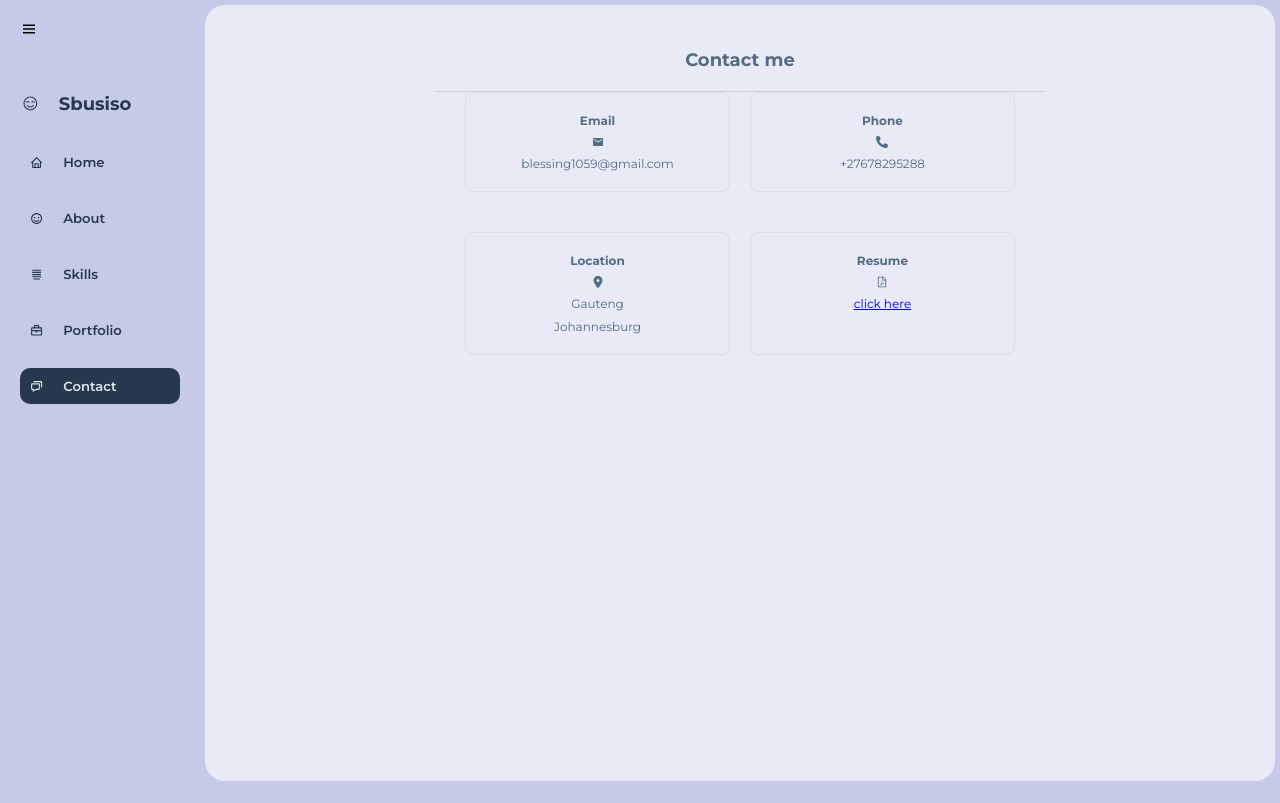
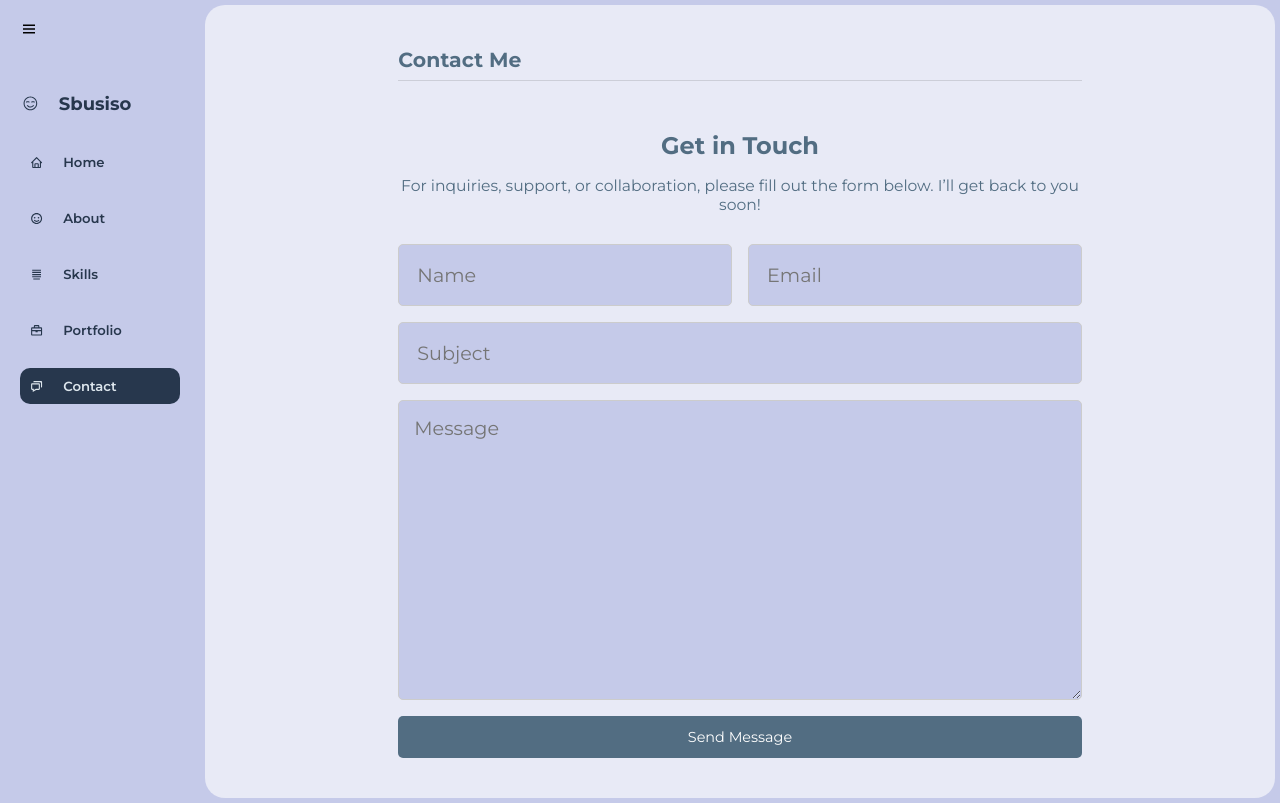
Before and after one commit to Mdlalose4life/Portfolio, a React (Vite) app: page /contact in a window 1280 px wide. Built offline with nearby package versions, Linux system fonts and the light colour scheme.

Commit message:
The chat function

```diff
--- a/src/components/Contact.jsx
+++ b/src/components/Contact.jsx
@@ -1,55 +1,50 @@
-import React from 'react'
-import { MdEmail } from "react-icons/md";
-import { FaPhoneAlt } from "react-icons/fa";
-import { FaLocationDot } from "react-icons/fa6";
-import { AiOutlineFilePdf } from "react-icons/ai";
+import "../styles/contact.css";
 import Divider from '@mui/material/Divider';
-import '../styles/contact.css'
-import { Link } from 'react-router-dom';
-
-const resume = [{
-  resume_Link : 'https://drive.google.com/file/d/17sllFc5IXI8Pid1IfNAtkIfN4SMtYEMP/view?usp=sharing',
-}];
-
+import { Typography} from '@mui/material';
 
 const Contact = () => {
   return (
-    <div className='contact--me--controller'>
-      <div className='contact--me--title--controller'>
-        <h2>Contact me</h2>
+    <div className="contact-container">
+      <div className="contact-me">
+        <Typography><h4>Contact Me</h4></Typography>
       </div>
-        <Divider/>
-      <div className='contact--and--icons--controller'>
-        <div className='icons--controller'>
-          <div className='email--icon'>
-            <div className='email--text'>Email</div>
-              <MdEmail />
-            <div className='email--name'>blessing1059@gmail.com</div>
-          </div>
-          <div className='phone--icon'>
-            <div className='phone--text'>Phone</div>
-            <FaPhoneAlt/>
-            <div className='email--name'>+27678295288</div>
-          </div>
-          <div className='location--icon'>
-            <div className='location--text'>Location</div>
-            <FaLocationDot/>
-            <div className='kzn--text'>Gauteng</div>
-            <div className='new--text'>Johannesburg</div>
-          </div>
-          <div className='resume--icon'>
-          <div className='resume--text'>Resume</div>
-            <AiOutlineFilePdf />
-            {resume.map((item)=>(
-              <Link to={item.resume_Link}>
-                <div className='click--text'>click here</div>
-              </Link>
-            ))}
-          </div>
+      <Divider/>
+      <div className="contact-header">
+        <h1>Get in Touch</h1>
+        <p>For inquiries, support, or collaboration, please fill out the form below. I’ll get back to you soon!</p>
+      </div>
+      <form className="contact-form">
+        <div className="input-group">
+          <input
+            type="text"
+            className="input-field"
+            placeholder="Name"
+            required
+          />
+          <input
+            type="email"
+            className="input-field"
+            placeholder="Email"
+            required
+          />
         </div>
-      </div>
+        <input
+          type="text"
+          className="input-field full-width"
+          placeholder="Subject"
+          required
+        />
+        <textarea
+          className="textarea-field"
+          placeholder="Message"
+          required
+        ></textarea>
+        <button type="submit" className="submit-button">
+          Send Message
+        </button>
+      </form>
     </div>
-  )
-}
+  );
+};
 
-export default Contact
+export default Contact;
--- a/src/styles/contact.css
+++ b/src/styles/contact.css
@@ -1,81 +1,117 @@
-.contact--me--controller {
-    padding: 20px;
-    max-width: 800px;
+.contact-container {
+  width: 70%;
   margin: 0 auto;
+  padding: 16px;
   color: #526d82;
+  min-width: 320;
 }
 
-  .contact--me--title--controller {
-    text-align: center;
-    margin-bottom: 20px;
+.contact-header {
+  display: flex;
+  flex-direction: column;
+  align-content: center;
+  align-items: center;
+
 }
 
-  .contact--and--icons--controller {
-    display: flex;
-    flex-wrap: wrap;
-    justify-content: space-around;
+.contact-me h4{
+  font-size: 1.7rem;
+  margin-bottom: 4px;
+  top: 0;
+  left: 0;
 }
 
-  .icons--controller {
-    display: flex;
-    flex-wrap: wrap;
-    gap: 20px;
-    justify-content: center;
+.contact-header h1 {
+  font-size: 2rem;
+  margin-bottom: 16px;
+  margin-top: 50px;
+  align-items: center;
+
 }
 
-  .icons--controller > div {
-    flex: 1 1 calc(50% - 40px);
-    max-width: calc(50% - 40px);
-    box-sizing: border-box;
-    padding: 20px;
+.contact-header p {
+  font-size: 1.3rem;
   text-align: center;
-    border: 1px solid #ddd;
-    border-radius: 8px;
-    margin-bottom: 20px;
+  margin-bottom: 30px;
 }
 
-  .icons--controller .email--icon,
-  .icons--controller .phone--icon,
-  .icons--controller .location--icon,
-  .icons--controller .resume--icon {
+.contact-form {
   display: flex;
   flex-direction: column;
-    align-items: center;
+  width: 100%;
+  gap: 16px;
 }
 
-  .icons--controller .email--text,
-  .icons--controller .phone--text,
-  .icons--controller .location--text,
-  .icons--controller .resume--text {
-    font-weight: bold;
-    margin-bottom: 8px;
-  }
+.input-group {
+  display: flex;
+  flex-direction: row;
+  justify-content: space-between;
+  gap: 16px;
+  width: 100%;
 
-  .icons--controller .email--name,
-  .icons--controller .kzn--text,
-  .icons--controller .new--text,
-  .icons--controller .click--text {
-    margin-top: 8px;
-  }
-
-  @media (max-width: 740px) {
-    .icons--controller > div {
-      flex: 1 1 100%;
-      max-width: 100%;
+  @media (max-width: 768px) {
+    flex-direction: column;
     }
 }
 
-  @media (max-width: 480px) {
-    .contact--me--controller {
-      padding: 10px;
+.input-field {
+  padding: 18px;
+  width: 100%;
+  border: 1px solid #ccc;
+  background-color: #C5CAE9;
+  border-radius: 5px;
+  font-size: 1.6rem;
+
+  @media (max-width: 768px) {
+    border-radius: 5px;
+    font-size: 1rem;
+    }
 }
 
-    .icons--controller {
-      flex-direction: row;
-      gap: 10px;
+.input-field.full-width {
+  width: 100%;
 }
 
-    .icons--controller > div {
-      padding: 10px;
+.textarea-field {
+  padding: 15px;
+  width: 100%;
+  border: 1px solid #ccc;
+  background-color: #C5CAE9;
+  border-radius: 5px;
+  font-size: 1rem;
+  min-height: 300px;
+  resize: vertical;
+
+  @media (min-width: 768px) {
+    max-height: 100px;
+    resize: vertical;
     }
 }
+
+.textarea-field::placeholder {
+  font-size: 1.6rem;
+
+  @media (max-width: 768px) {
+    font-size: 1rem;
+    }
+}
+
+.submit-button {
+  padding: 12px 8px;
+  background-color: #526d82;
+  color: white;
+  font-size: 1.2rem;
+  border: none;
+  border-radius: 5px;
+  cursor: pointer;
+  transition: background-color 0.3s ease;
+
+  @media (max-width: 768px) {
+    font-size: 1rem;
+    }
+}
+
+.submit-button:hover {
+  background-color: #0f2c42;
+  transform: scale(1.02);
+}
```
Lines whose indentation alone changed are shown as unchanged.
